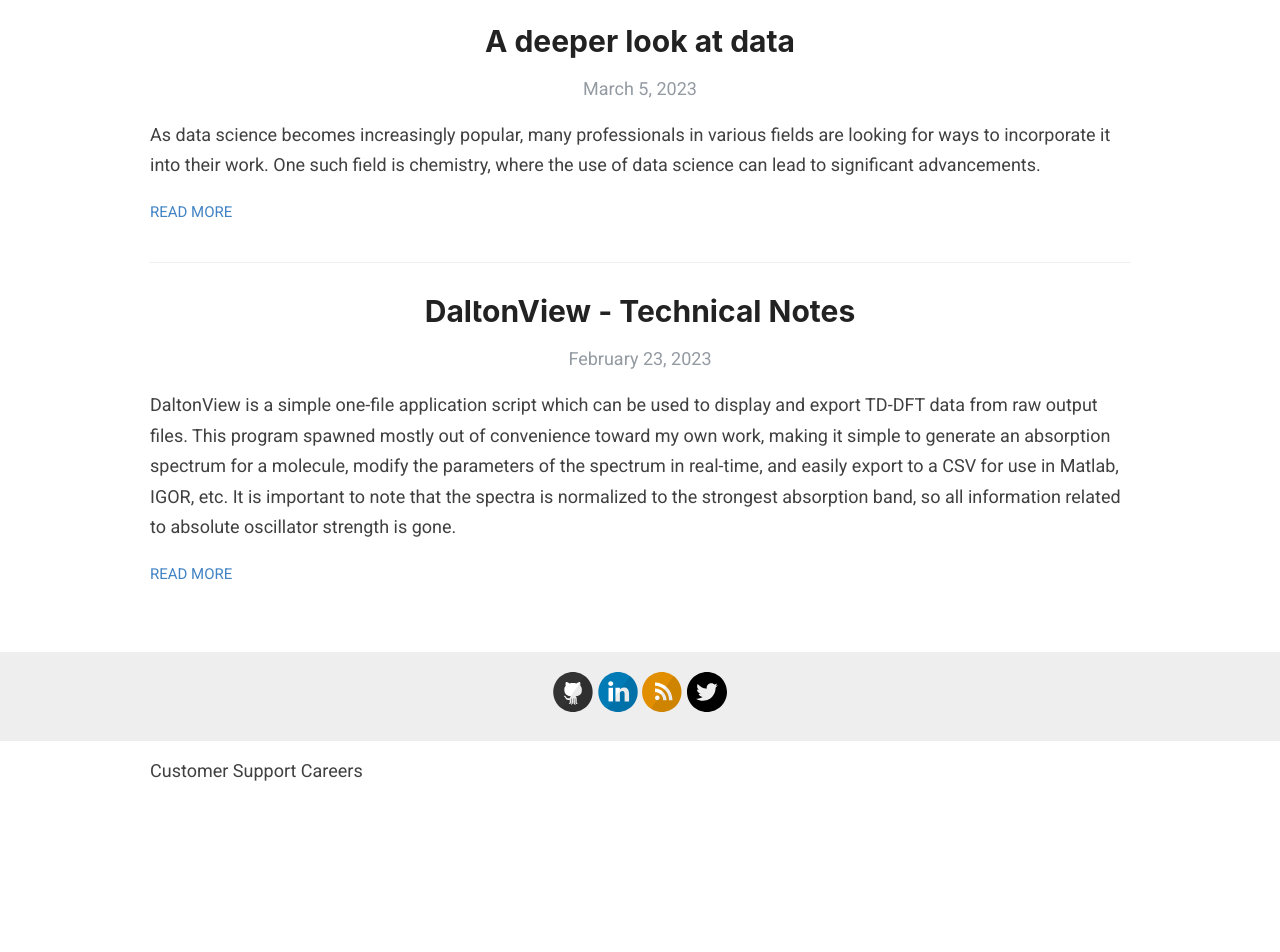
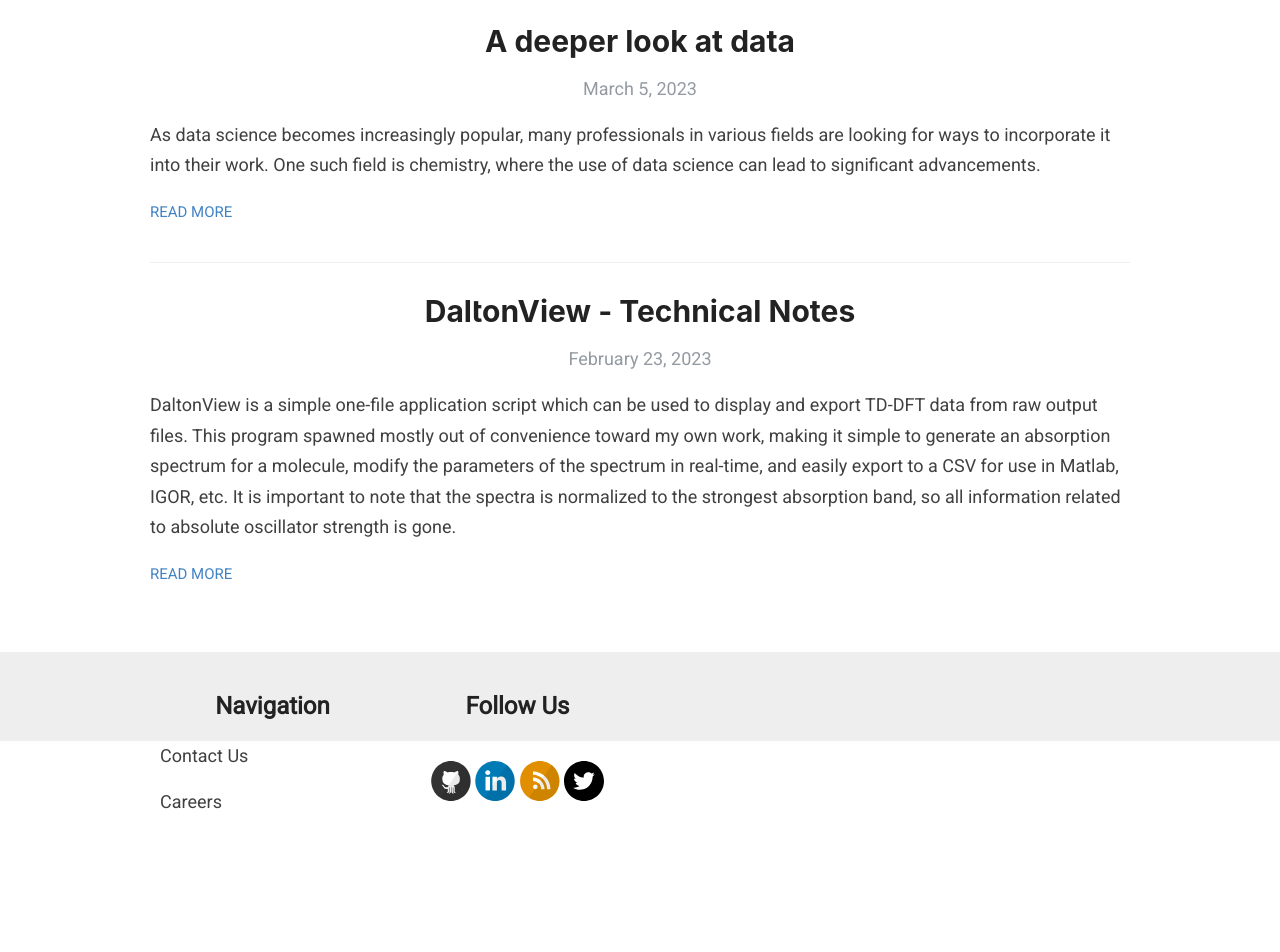
Before and after one commit to yreva/daltonian.co, a Jekyll site: the page built from index.html, in a window 1280 px wide. Shown: the part 917-1869 px from the top of the page. Built offline with Jekyll 4.4.1, drawn with Linux system fonts in a browser that asks for light colours; the list of posts is cut into pages by our own code; before the commit the page ends 1704 px from its top, so only the background shows below that.

Commit message:
Update footer

```diff
--- a/_layouts/default.html
+++ b/_layouts/default.html
@@ -47,12 +47,19 @@
 
       <div class="wrapper-footer">
         <div class="container">
-          <footer class="footer">
-            {% include svg-icons.html %}
-          </footer>
-        </div>
-        <div class="container">
-          <p>Customer Support            Careers</p>
+          <div class="row">
+            <div class="column left">
+              <h2>Navigation</h2>
+              <p>Contact Us</p>
+              <p>Careers</p>
+            </div>
+            <div class="column right">
+              <h2>Follow Us</h2>
+              <footer class="footer">
+                {% include svg-icons.html %}
+              </footer>
+            </div>
+          </div>
         </div>
       </div>
     </div>
--- a/assets/style.scss
+++ b/assets/style.scss
@@ -437,6 +437,28 @@ nav {
 footer {
   padding: 20px 0;
   text-align: center;
+}
+
+/* Create three unequal columns that floats next to each other */
+.column {
+  float: left;
+  padding: 10px;
+  height: 300px; /* Should be removed. Only for demonstration */
+}
+
+.left, .right {
+  width: 25%;
+}
+
+.middle {
+  width: 50%;
+}
+
+/* Clear floats after the columns */
+.row:after {
+  content: "";
+  display: table;
+  clear: both;
 }
 
 body:after {
@@ -1225,7 +1247,11 @@ Modules - reusable parts of our design
     width: 100%;
     left: 0%;
   }
+  .column {
+    width: 0%;
+  }
 }
+
 
 // Settled on moving the import of syntax highlighting to the bottom of the CSS
 // ... Otherwise it really bloats up the top of the CSS file and makes it difficult to find the start
```
